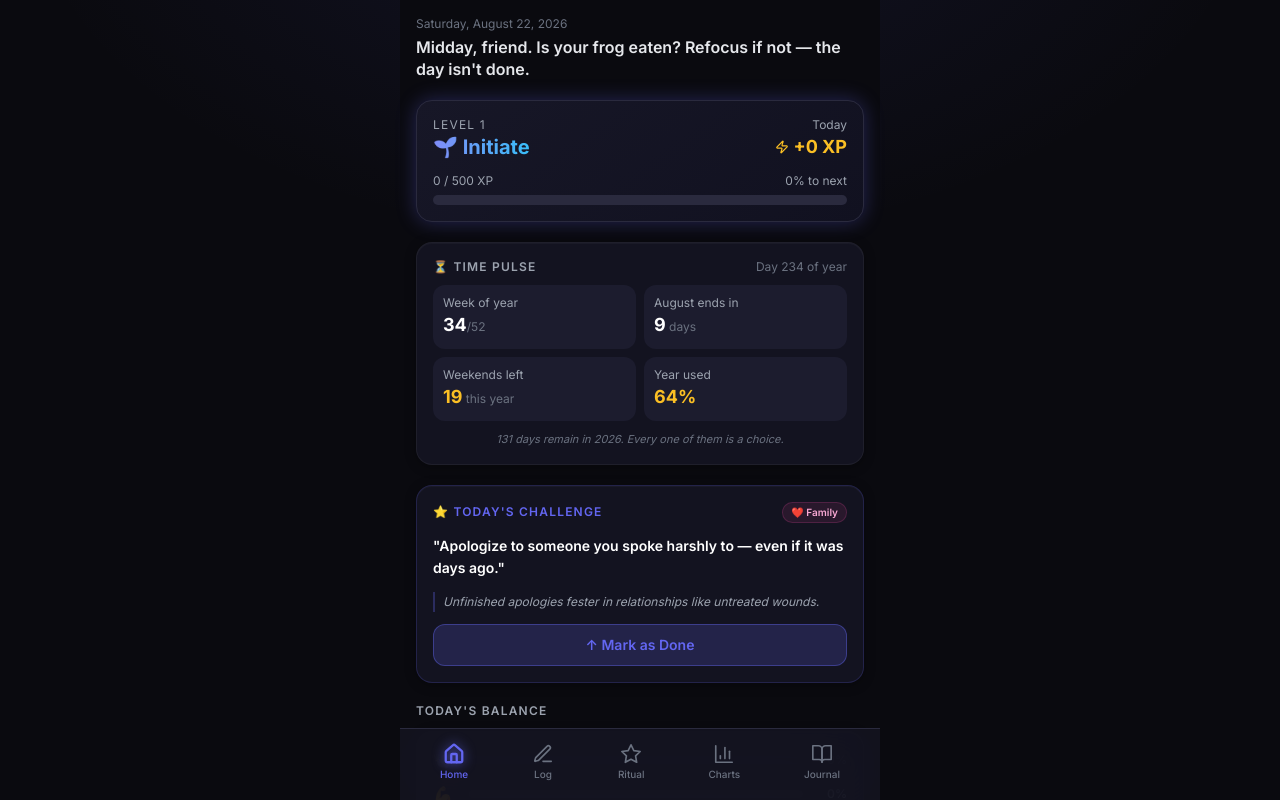
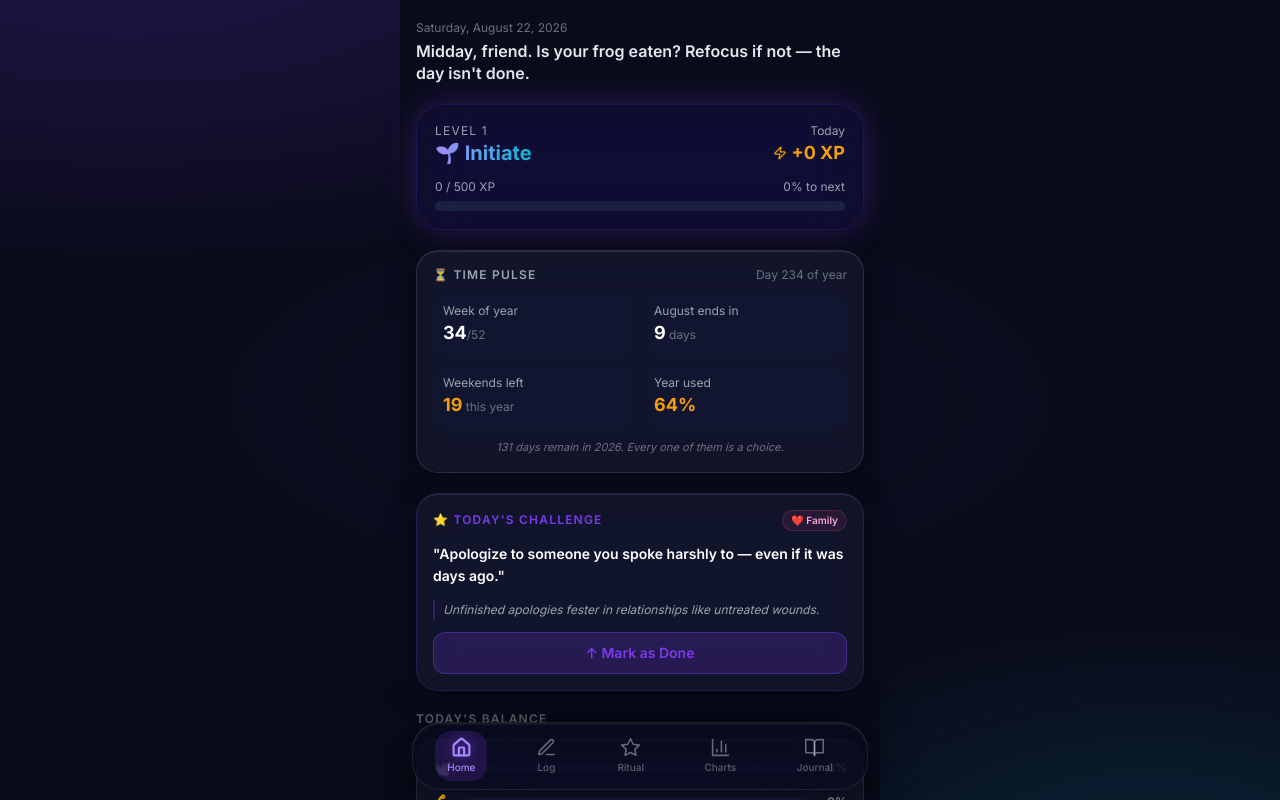
Before and after one commit to mahadev521/PA-App, a React (Vite) app: page / in a window 1280 px wide. Shown: the top 800 px of the page. Built offline with nearby package versions, Linux system fonts and the light colour scheme.

Commit message:
feat: Midnight Aurora glass design — unique iOS-level UI

```diff
--- a/src/components/layout/BottomNav.jsx
+++ b/src/components/layout/BottomNav.jsx
@@ -11,26 +11,43 @@ const TABS = [
 export default function BottomNav({ active, onChange }) {
   return (
     <nav
-      className="fixed bottom-0 left-1/2 -translate-x-1/2 w-full max-w-[480px] bg-surface/90 backdrop-blur-xl border-t border-border z-50"
-      style={{ paddingBottom: 'calc(0.5rem + env(safe-area-inset-bottom, 0px))' }}
+      className="fixed bottom-0 left-1/2 -translate-x-1/2 w-full max-w-[480px] z-50 px-3"
+      style={{ paddingBottom: 'calc(0.6rem + env(safe-area-inset-bottom, 0px))' }}
     >
-      <div className="flex items-center justify-around px-2 pt-2 pb-1">
+      {/* Floating glass pill — iOS-style */}
+      <div
+        className="flex items-center justify-around py-2 px-1 rounded-[28px]"
+        style={{
+          background: 'rgba(9, 11, 26, 0.72)',
+          backdropFilter: 'blur(40px) saturate(2.2)',
+          WebkitBackdropFilter: 'blur(40px) saturate(2.2)',
+          border: '1px solid rgba(255, 255, 255, 0.09)',
+          boxShadow: '0 8px 48px rgba(0,0,0,0.55), 0 2px 0 rgba(255,255,255,0.05) inset',
+        }}
+      >
         {TABS.map(({ id, icon: Icon, label }) => {
           const isActive = active === id
           return (
             <button
               key={id}
               onClick={() => onChange(id)}
-              className={`flex flex-col items-center gap-0.5 px-3 py-1.5 rounded-xl transition-all ${
-                isActive ? 'text-accent' : 'text-gray-500'
-              }`}
+              className="flex flex-col items-center gap-0.5 px-3 py-1.5 rounded-2xl transition-all"
+              style={isActive ? {
+                background: 'rgba(124, 58, 237, 0.18)',
+              } : {}}
             >
               <Icon
-                size={22}
+                size={21}
                 strokeWidth={isActive ? 2.5 : 1.8}
-                className={isActive ? 'drop-shadow-[0_0_6px_rgba(99,102,241,0.8)]' : ''}
+                style={{
+                  color: isActive ? '#a78bfa' : 'rgba(240,244,255,0.40)',
+                  filter: isActive ? 'drop-shadow(0 0 6px rgba(124,58,237,0.7))' : 'none',
+                }}
               />
-              <span className={`text-[10px] font-medium ${isActive ? 'text-accent' : 'text-gray-500'}`}>
+              <span
+                className="text-[10px] font-medium"
+                style={{ color: isActive ? '#a78bfa' : 'rgba(240,244,255,0.35)' }}
+              >
                 {label}
               </span>
             </button>
--- a/src/styles/index.css
+++ b/src/styles/index.css
@@ -6,19 +6,21 @@
 
 @layer base {
   :root {
-    --safe-top: env(safe-area-inset-top, 0px);
+    --safe-top:    env(safe-area-inset-top, 0px);
     --safe-bottom: env(safe-area-inset-bottom, 0px);
   }
 
   * { -webkit-tap-highlight-color: transparent; box-sizing: border-box; }
 
   html, body {
-    /* Radial accent glow behind everything — premium iOS feel */
-    background-color: #07070e;
+    /* ── Midnight Aurora: deep navy with violet + cyan aurora gradients ── */
+    background-color: #090b1a;
     background-image:
-      radial-gradient(ellipse 70% 40% at 50% -10%, rgba(99,102,241,0.10) 0%, transparent 70%),
-      radial-gradient(ellipse 40% 30% at 85% 80%, rgba(251,191,36,0.04) 0%, transparent 60%);
-    color: #f1f5f9;
+      radial-gradient(ellipse 110% 75% at 10% -8%,  rgba(120, 58, 237, 0.22) 0%, transparent 55%),
+      radial-gradient(ellipse  70% 55% at 90% 108%, rgba(6, 182, 212, 0.14)  0%, transparent 55%),
+      radial-gradient(ellipse  50% 35% at 50% 50%,  rgba(99,102,241, 0.05)   0%, transparent 80%);
+    background-attachment: fixed;
+    color: #f0f4ff;
     font-family: 'Inter', system-ui, sans-serif;
     overscroll-behavior: none;
     -webkit-overflow-scrolling: touch;
@@ -31,309 +33,152 @@
     position: relative;
   }
 
-  input[type=range] {
-    -webkit-appearance: none;
-    appearance: none;
-    background: transparent;
-    cursor: pointer;
-    width: 100%;
+  /* ── Range sliders — iOS style ──────────────────────────── */
+  input[type=range] { -webkit-appearance: none; appearance: none; background: transparent; cursor: pointer; width: 100%; }
+  input[type=range]::-webkit-slider-track {
+    background: rgba(255,255,255,0.10);
+    height: 5px; border-radius: 3px;
   }
-  input[type=range]::-webkit-slider-track { background: #1e1e30; height: 6px; border-radius: 3px; }
   input[type=range]::-webkit-slider-thumb {
     -webkit-appearance: none;
-    width: 22px; height: 22px;
-    border-radius: 50%;
-    background: radial-gradient(circle at 35% 35%, #818cf8, #6366f1);
-    margin-top: -8px;
-    box-shadow: 0 2px 8px rgba(99,102,241,0.7);
+    width: 22px; height: 22px; border-radius: 50%;
+    background: radial-gradient(circle at 35% 35%, #a78bfa, #7c3aed);
+    margin-top: -8.5px;
+    box-shadow: 0 2px 14px rgba(124, 58, 237, 0.75), 0 0 0 2px rgba(167,139,250,0.2);
   }
-  input[type=range]::-moz-range-track { background: #1e1e30; height: 6px; border-radius: 3px; }
+  input[type=range]::-moz-range-track { background: rgba(255,255,255,0.10); height: 5px; border-radius: 3px; }
   input[type=range]::-moz-range-thumb {
-    width: 22px; height: 22px;
-    border-radius: 50%;
-    background: #6366f1;
-    border: none;
-    box-shadow: 0 2px 8px rgba(99,102,241,0.6);
+    width: 22px; height: 22px; border-radius: 50%;
+    background: #7c3aed; border: none;
+    box-shadow: 0 2px 14px rgba(124,58,237,0.7);
   }
 
   ::-webkit-scrollbar { width: 0; height: 0; }
 }
 
 @layer components {
-  /* ── Cards ────────────────────────────────────────────── */
+
+  /* ── Glass Cards — the core of the Midnight Aurora look ─── */
   .card {
-    @apply bg-surface rounded-2xl p-4;
-    border: 1px solid rgba(255,255,255,0.05);
-    box-shadow: 0 2px 12px rgba(0,0,0,0.3), inset 0 1px 0 rgba(255,255,255,0.03);
+    background: rgba(255, 255, 255, 0.045);
+    border: 1px solid rgba(255, 255, 255, 0.10);
+    backdrop-filter: blur(20px) saturate(1.6);
+    -webkit-backdrop-filter: blur(20px) saturate(1.6);
+    border-radius: 22px;
+    padding: 16px;
+    box-shadow:
+      0 8px 32px rgba(0, 0, 0, 0.28),
+      inset 0 1px 0 rgba(255, 255, 255, 0.09);
   }
 
   .card-elevated {
-    background: linear-gradient(145deg, #171727 0%, #111120 100%);
-    border-radius: 20px;
-    padding: 16px;
-    border: 1px solid rgba(255,255,255,0.07);
-    box-shadow: 0 4px 24px rgba(0,0,0,0.5), inset 0 1px 0 rgba(255,255,255,0.05);
+    background: rgba(124, 58, 237, 0.07);
+    border: 1px solid rgba(124, 58, 237, 0.18);
+    backdrop-filter: blur(28px) saturate(2);
+    -webkit-backdrop-filter: blur(28px) saturate(2);
+    border-radius: 26px;
+    padding: 18px;
+    box-shadow:
+      0 0 60px rgba(124, 58, 237, 0.09),
+      0 16px 48px rgba(0, 0, 0, 0.38),
+      inset 0 1px 0 rgba(255, 255, 255, 0.12);
   }
 
-  /* Hero card — for daily challenge, level card, etc. */
   .card-hero {
-    background: linear-gradient(145deg, rgba(99,102,241,0.12) 0%, rgba(11,11,20,0.95) 100%);
-    border-radius: 24px;
+    background: linear-gradient(145deg,
+      rgba(124, 58, 237, 0.14) 0%,
+      rgba(6, 182, 212, 0.04) 100%);
+    border: 1px solid rgba(124, 58, 237, 0.22);
+    backdrop-filter: blur(32px) saturate(2);
+    -webkit-backdrop-filter: blur(32px) saturate(2);
+    border-radius: 28px;
     padding: 20px;
-    border: 1px solid rgba(99,102,241,0.20);
-    box-shadow: 0 0 40px rgba(99,102,241,0.08), 0 8px 32px rgba(0,0,0,0.5);
+    box-shadow:
+      0 0 80px rgba(124, 58, 237, 0.14),
+      0 20px 64px rgba(0, 0, 0, 0.40),
+      inset 0 1px 0 rgba(255, 255, 255, 0.15);
   }
 
-  /* Coach response card */
   .card-coach {
-    background: linear-gradient(145deg, rgba(56,189,248,0.06) 0%, rgba(11,11,22,0.97) 100%);
-    border-radius: 20px;
+    background: rgba(6, 182, 212, 0.06);
+    border: 1px solid rgba(6, 182, 212, 0.16);
+    backdrop-filter: blur(24px) saturate(1.8);
+    -webkit-backdrop-filter: blur(24px) saturate(1.8);
+    border-radius: 22px;
     padding: 16px;
-    border: 1px solid rgba(56,189,248,0.15);
-    box-shadow: 0 0 24px rgba(56,189,248,0.06), 0 4px 16px rgba(0,0,0,0.4);
+    box-shadow: 0 0 40px rgba(6, 182, 212, 0.07), 0 8px 32px rgba(0,0,0,0.32);
   }
 
-  /* ── Buttons ──────────────────────────────────────────── */
+  /* ── Buttons ────────────────────────────────────────────── */
   .btn-primary {
-    @apply bg-accent hover:bg-accent-dark active:bg-accent-dark text-white font-semibold px-6 py-3 rounded-2xl transition-all active:scale-[0.97];
-    box-shadow: 0 4px 16px rgba(99,102,241,0.35);
+    background: linear-gradient(135deg, #7c3aed, #6d28d9);
+    @apply text-white font-semibold px-6 py-3 rounded-3xl transition-all active:scale-[0.97];
+    box-shadow: 0 4px 20px rgba(124, 58, 237, 0.40), inset 0 1px 0 rgba(255,255,255,0.15);
+  }
+  .btn-primary:hover { box-shadow: 0 6px 28px rgba(124, 58, 237, 0.55); }
+
+  .btn-ghost {
+    background: rgba(255,255,255,0.06);
+    border: 1px solid rgba(255,255,255,0.09);
+    @apply text-white font-medium px-4 py-2.5 rounded-2xl transition-all active:scale-[0.97];
+    backdrop-filter: blur(12px);
   }
 
-  .btn-ghost {
-    @apply bg-elevated hover:bg-border active:bg-border text-white font-medium px-4 py-2.5 rounded-xl transition-all active:scale-[0.97];
-    border: 1px solid rgba(255,255,255,0.06);
-  }
-
-  /* ── Typography helpers ───────────────────────────────── */
-  .label-sm   { @apply text-xs font-medium text-gray-400 uppercase tracking-wider; }
-  .section-title { @apply text-xs font-semibold text-gray-400 uppercase tracking-widest mb-3; }
-  .metric-value  { @apply text-2xl font-bold text-white; }
+  /* ── Typography ─────────────────────────────────────────── */
+  .label-sm     { @apply text-xs font-medium uppercase tracking-wider; color: rgba(240,244,255,0.45); }
+  .section-title{ @apply text-xs font-semibold uppercase tracking-widest mb-3; color: rgba(240,244,255,0.40); }
+  .metric-value { @apply text-2xl font-bold text-white; }
   .gradient-text-accent { @apply bg-gradient-to-r from-accent-light to-sky bg-clip-text text-transparent; }
   .gradient-text-gold   { @apply bg-gradient-to-r from-gold to-amber-300 bg-clip-text text-transparent; }
 
-  /* ── Screen padding ───────────────────────────────────── */
+  /* ── Screen padding ─────────────────────────────────────── */
   .screen {
     @apply px-4 pb-28;
     padding-top: calc(1.25rem + env(safe-area-inset-top, 0px));
-    padding-bottom: calc(7rem + env(safe-area-inset-bottom, 0px));
+    padding-bottom: calc(7.5rem + env(safe-area-inset-bottom, 0px));
   }
 
-  /* ── Glow utilities ───────────────────────────────────── */
-  .glow-accent { box-shadow: 0 0 28px rgba(99,102,241,0.25); }
-  .glow-gold   { box-shadow: 0 0 20px rgba(251,191,36,0.25); }
-  .glow-emerald{ box-shadow: 0 0 20px rgba(52,211,153,0.20); }
+  /* ── Glows ──────────────────────────────────────────────── */
+  .glow-accent  { box-shadow: 0 0 32px rgba(124, 58, 237, 0.28); }
+  .glow-gold    { box-shadow: 0 0 24px rgba(245, 158, 11, 0.28); }
+  .glow-emerald { box-shadow: 0 0 24px rgba(16, 185, 129, 0.22); }
 }
 
-/* ── XP bar ──────────────────────────────────────────────── */
-.xp-bar-fill { transition: width 1.4s cubic-bezier(0.34,1.56,0.64,1); }
+/* ── XP Bar ────────────────────────────────────────────────── */
+.xp-bar-fill {
+  background: linear-gradient(90deg, #7c3aed, #a78bfa, #06b6d4);
+  transition: width 1.4s cubic-bezier(0.34,1.56,0.64,1);
+  box-shadow: 0 0 12px rgba(124,58,237,0.5);
+}
 
-/* ── Badge locked ────────────────────────────────────────── */
-.badge-locked { filter: grayscale(1) opacity(0.35); }
+/* ── Badge locked ───────────────────────────────────────────── */
+.badge-locked { filter: grayscale(1) opacity(0.3); }
 
-/* ── Recharts tooltips ───────────────────────────────────── */
+/* ── Recharts ─────────────────────────────────────────────── */
 .recharts-default-tooltip {
-  background: #1a1a2e !important;
-  border: 1px solid #2a2a3e !important;
+  background: rgba(9,11,26,0.85) !important;
+  border: 1px solid rgba(255,255,255,0.10) !important;
+  backdrop-filter: blur(16px) !important;
   border-radius: 14px !important;
   padding: 8px 14px !important;
 }
 
-/* ── Page transitions ────────────────────────────────────── */
+/* ── Page transitions ─────────────────────────────────────── */
 .page-enter { animation: slideUp 0.38s cubic-bezier(0.34,1.2,0.64,1); }
 
-/* ── Thinking dots (Coach) ───────────────────────────────── */
+/* ── Thinking dots (Coach) ────────────────────────────────── */
 .thinking-dot {
-  width: 6px; height: 6px;
-  border-radius: 50%;
-  background: #6366f1;
+  width: 6px; height: 6px; border-radius: 50%;
+  background: #06b6d4;
   animation: thinkPulse 1.2s ease-in-out infinite;
 }
 .thinking-dot:nth-child(2) { animation-delay: 0.2s; }
 .thinking-dot:nth-child(3) { animation-delay: 0.4s; }
 
-@keyframes slideUp {
-  0%   { transform: translateY(20px); opacity: 0; }
-  100% { transform: translateY(0);    opacity: 1; }
-}
-
-@keyframes thinkPulse {
-  0%, 80%, 100% { transform: scale(0.7); opacity: 0.5; }
-  40%           { transform: scale(1.2); opacity: 1; }
-}
-
-@keyframes fadeIn {
-  0%   { opacity: 0; }
-  100% { opacity: 1; }
-}
-
-@keyframes bounceIn {
-  0%   { transform: scale(0.6); opacity: 0; }
-  60%  { transform: scale(1.08); }
-  100% { transform: scale(1); opacity: 1; }
-}
+@keyframes slideUp    { 0% { transform: translateY(20px); opacity: 0; } 100% { transform: translateY(0); opacity: 1; } }
+@keyframes thinkPulse { 0%,80%,100% { transform: scale(0.7); opacity: 0.5; } 40% { transform: scale(1.2); opacity: 1; } }
+@keyframes fadeIn     { 0% { opacity: 0; } 100% { opacity: 1; } }
+@keyframes bounceIn   { 0% { transform: scale(0.6); opacity: 0; } 60% { transform: scale(1.08); } 100% { transform: scale(1); opacity: 1; } }
 
 .animate-fade-in   { animation: fadeIn 0.3s ease; }
 .animate-bounce-in { animation: bounceIn 0.45s cubic-bezier(0.34,1.56,0.64,1); }
-
-
-@tailwind base;
-@tailwind components;
-@tailwind utilities;
-
-@layer base {
-  :root {
-    --safe-top: env(safe-area-inset-top, 0px);
-    --safe-bottom: env(safe-area-inset-bottom, 0px);
-  }
-
-  * {
-    -webkit-tap-highlight-color: transparent;
-    box-sizing: border-box;
-  }
-
-  html, body {
-    background-color: #0a0a0f;
-    color: #f8fafc;
-    font-family: 'Inter', system-ui, sans-serif;
-    overscroll-behavior: none;
-    -webkit-overflow-scrolling: touch;
-  }
-
-  #root {
-    min-height: 100dvh;
-    max-width: 480px;
-    margin: 0 auto;
-    position: relative;
-  }
-
-  input[type=range] {
-    -webkit-appearance: none;
-    appearance: none;
-    background: transparent;
-    cursor: pointer;
-    width: 100%;
-  }
-
-  input[type=range]::-webkit-slider-track {
-    background: #2a2a3e;
-    height: 6px;
-    border-radius: 3px;
-  }
-
-  input[type=range]::-webkit-slider-thumb {
-    -webkit-appearance: none;
-    width: 20px;
-    height: 20px;
-    border-radius: 50%;
-    background: #6366f1;
-    margin-top: -7px;
-    box-shadow: 0 0 8px rgba(99,102,241,0.6);
-  }
-
-  input[type=range]::-moz-range-track {
-    background: #2a2a3e;
-    height: 6px;
-    border-radius: 3px;
-  }
-
-  input[type=range]::-moz-range-thumb {
-    width: 20px;
-    height: 20px;
-    border-radius: 50%;
-    background: #6366f1;
-    border: none;
-    box-shadow: 0 0 8px rgba(99,102,241,0.6);
-  }
-
-  ::-webkit-scrollbar {
-    width: 0;
-    height: 0;
-  }
-}
-
-@layer components {
-  .card {
-    @apply bg-surface rounded-2xl p-4;
-  }
-
-  .card-elevated {
-    @apply bg-elevated rounded-2xl p-4 border border-border;
-  }
-
-  .btn-primary {
-    @apply bg-accent hover:bg-accent-dark active:bg-accent-dark text-white font-semibold px-6 py-3 rounded-2xl transition-all active:scale-95;
-  }
-
-  .btn-ghost {
-    @apply bg-elevated hover:bg-border active:bg-border text-white font-medium px-4 py-2.5 rounded-xl transition-all active:scale-95;
-  }
-
-  .label-sm {
-    @apply text-xs font-medium text-gray-400 uppercase tracking-wider;
-  }
-
-  .section-title {
-    @apply text-xs font-semibold text-gray-400 uppercase tracking-widest mb-3;
-  }
-
-  .metric-value {
-    @apply text-2xl font-bold text-white;
-  }
-
-  .gradient-text-accent {
-    @apply bg-gradient-to-r from-accent-light to-sky bg-clip-text text-transparent;
-  }
-
-  .gradient-text-gold {
-    @apply bg-gradient-to-r from-gold to-amber-300 bg-clip-text text-transparent;
-  }
-
-  .tab-active {
-    @apply text-accent;
-  }
-
-  .tab-inactive {
-    @apply text-gray-500;
-  }
-
-  .glow-accent {
-    box-shadow: 0 0 20px rgba(99,102,241,0.3);
-  }
-
-  .glow-gold {
-    box-shadow: 0 0 20px rgba(251,191,36,0.3);
-  }
-
-  .screen {
-    @apply px-4 pt-4 pb-24 min-h-screen;
-    padding-top: calc(1rem + var(--safe-top));
-    padding-bottom: calc(6rem + var(--safe-bottom));
-  }
-}
-
-/* XP bar animation */
-.xp-bar-fill {
-  transition: width 1.2s cubic-bezier(0.34, 1.56, 0.64, 1);
-}
-
-/* Badge locked state */
-.badge-locked {
-  filter: grayscale(1) opacity(0.4);
-}
-
-/* Chart tooltips */
-.recharts-tooltip-wrapper {
-  outline: none !important;
-}
-
-.recharts-default-tooltip {
-  background: #1c1c2e !important;
-  border: 1px solid #2a2a3e !important;
-  border-radius: 12px !important;
-  padding: 8px 12px !important;
-}
-
-/* Smooth page transitions */
-.page-enter {
-  animation: slideUp 0.35s cubic-bezier(0.34, 1.56, 0.64, 1);
-}
--- a/tailwind.config.js
+++ b/tailwind.config.js
@@ -4,53 +4,37 @@ export default {
   theme: {
     extend: {
       colors: {
-        base: '#0a0a0f',
-        surface: '#131320',
-        elevated: '#1c1c2e',
-        border: '#2a2a3e',
+        base:    '#090b1a',  // deep midnight navy
+        surface: '#0c0f24',  // glass surface base
+        elevated:'#111530',  // inputs, buttons
+        border:  '#1c2040',  // subtle borders
         accent: {
-          DEFAULT: '#6366f1',
-          light: '#818cf8',
-          dark: '#4f46e5',
+          DEFAULT: '#7c3aed',  // violet — more distinctive than indigo
+          light:   '#a78bfa',
+          dark:    '#6d28d9',
         },
-        gold: '#fbbf24',
-        emerald: '#34d399',
-        rose: '#fb7185',
-        sky: '#38bdf8',
+        gold:    '#f59e0b',
+        emerald: '#10b981',
+        rose:    '#f43f5e',
+        sky:     '#06b6d4',  // teal-cyan
       },
-      fontFamily: {
-        sans: ['Inter', 'system-ui', 'sans-serif'],
+      fontFamily: { sans: ['Inter', 'system-ui', 'sans-serif'] },
+      borderRadius: {
+        '2xl': '16px',
+        '3xl': '22px',
+        '4xl': '28px',
       },
       animation: {
-        'xp-fill': 'xpFill 1.2s cubic-bezier(0.34, 1.56, 0.64, 1)',
-        'pulse-glow': 'pulseGlow 2s ease-in-out infinite',
-        'slide-up': 'slideUp 0.4s cubic-bezier(0.34, 1.56, 0.64, 1)',
-        'fade-in': 'fadeIn 0.3s ease',
-        'bounce-in': 'bounceIn 0.5s cubic-bezier(0.34, 1.56, 0.64, 1)',
-        'count-up': 'fadeIn 0.6s ease',
+        'xp-fill':    'xpFill 1.4s cubic-bezier(0.34,1.56,0.64,1)',
+        'slide-up':   'slideUp 0.4s cubic-bezier(0.34,1.2,0.64,1)',
+        'fade-in':    'fadeIn 0.3s ease',
+        'bounce-in':  'bounceIn 0.5s cubic-bezier(0.34,1.56,0.64,1)',
       },
       keyframes: {
-        xpFill: {
-          '0%': { width: '0%' },
-          '100%': { width: 'var(--xp-progress)' },
-        },
-        pulseGlow: {
-          '0%, 100%': { boxShadow: '0 0 8px rgba(99,102,241,0.4)' },
-          '50%': { boxShadow: '0 0 24px rgba(99,102,241,0.8)' },
-        },
-        slideUp: {
-          '0%': { transform: 'translateY(24px)', opacity: 0 },
-          '100%': { transform: 'translateY(0)', opacity: 1 },
-        },
-        fadeIn: {
-          '0%': { opacity: 0 },
-          '100%': { opacity: 1 },
-        },
-        bounceIn: {
-          '0%': { transform: 'scale(0.5)', opacity: 0 },
-          '60%': { transform: 'scale(1.1)' },
-          '100%': { transform: 'scale(1)', opacity: 1 },
-        },
+        xpFill:   { '0%': { width: '0%' }, '100%': { width: 'var(--xp-progress)' } },
+        slideUp:  { '0%': { transform: 'translateY(20px)', opacity: 0 }, '100%': { transform: 'translateY(0)', opacity: 1 } },
+        fadeIn:   { '0%': { opacity: 0 }, '100%': { opacity: 1 } },
+        bounceIn: { '0%': { transform: 'scale(0.6)', opacity: 0 }, '60%': { transform: 'scale(1.08)' }, '100%': { transform: 'scale(1)', opacity: 1 } },
       },
     },
   },
```
